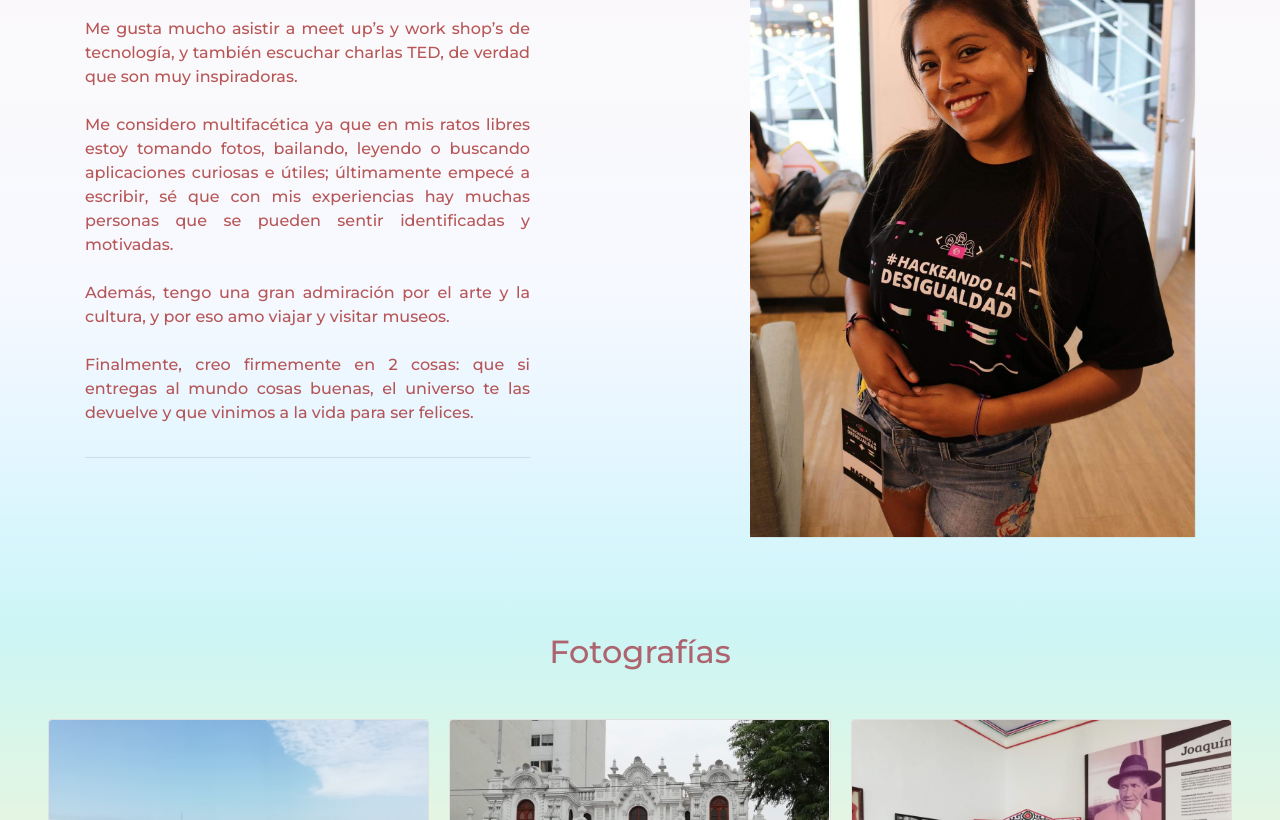
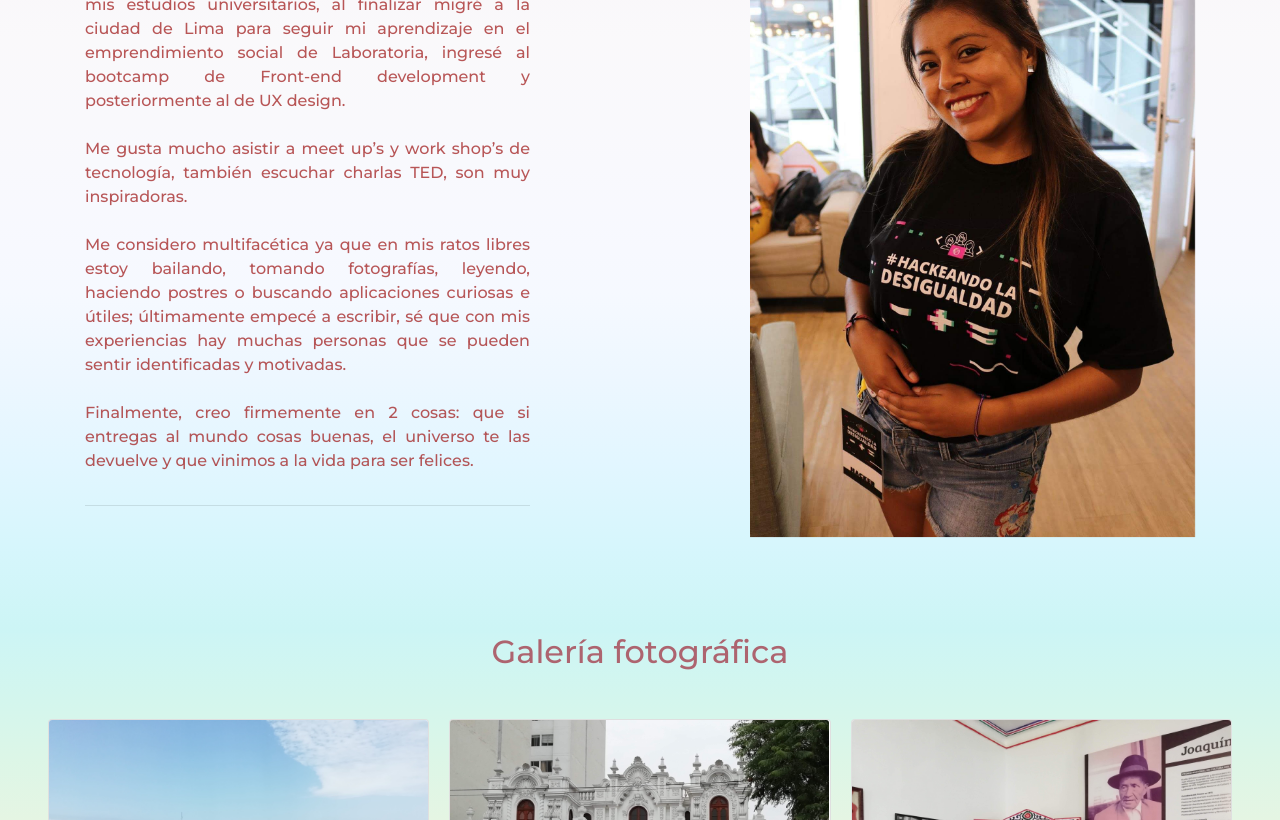
Before and after one commit to AlidaContreras/Portafolio-UX, a plain HTML site: page startup-ui-kit/sobreMi.html in a window 1280 px wide. Shown: the part 303-1123 px from the top of the page. Drawn offline with nearby package versions, Linux system fonts and the light colour scheme; a web font is replaced by a local one.

Commit message:
Actualizacíon de Sobre mi

```diff
--- a/startup-ui-kit/sobreMi.html
+++ b/startup-ui-kit/sobreMi.html
@@ -50,15 +50,16 @@
 					<div class="col-lg-5 mt-5 mb-5 text-center text-lg-left animated slideInUp">
 						<h2>Sobre mi...</h2>
 						<p class="lead" style="text-align: justify; font-size: 16px;">
-							Me gusta mucho asistir a meet up’s y work shop’s de tecnología, y también escuchar charlas TED, de verdad
-							que son muy inspiradoras. <br>
+							Soy de la hermosa ciudad de Huancayo, donde cursé mis estudios universitarios, al finalizar migré a la ciudad
+							de Lima para seguir mi aprendizaje en el emprendimiento social de Laboratoria, ingresé al bootcamp de Front-end
+							development y posteriormente al de UX design.<br>
 							<br>
-							Me considero multifacética ya que en mis ratos libres estoy tomando fotos, bailando, leyendo o buscando
-							aplicaciones curiosas e útiles;
+							Me gusta mucho asistir a meet up’s y work shop’s de tecnología, también escuchar charlas TED, son muy inspiradoras. <br>
+							<br>
+							Me considero multifacética ya que en mis ratos libres estoy bailando, tomando fotografías, leyendo, haciendo postres
+							 o buscando	aplicaciones curiosas e útiles;
 							últimamente empecé a escribir, sé que con mis experiencias hay muchas personas que se pueden sentir
 							identificadas y motivadas. <br>
-							<br>
-							Además, tengo una gran admiración por el arte y la cultura, y por eso amo viajar y visitar museos. <br>
 							<br>
 							Finalmente, creo firmemente en 2 cosas: que si entregas al mundo cosas buenas, el universo te las devuelve
 							y que vinimos a la vida para ser felices.
@@ -75,7 +76,7 @@
 	</section>
 
 	<section class="content-1" id="fotografias">
-		<h3 class=" mb-5 text-center">Fotografías</h3>
+		<h3 class=" mb-5 text-center">Galería fotográfica</h3>
 		<div class="cover-container ml-5 mr-5">
 			<div class="card-columns">
 				<div class="card">
```
Also changed, not shown: startup-ui-kit/index.html (+2 -2 lines).
